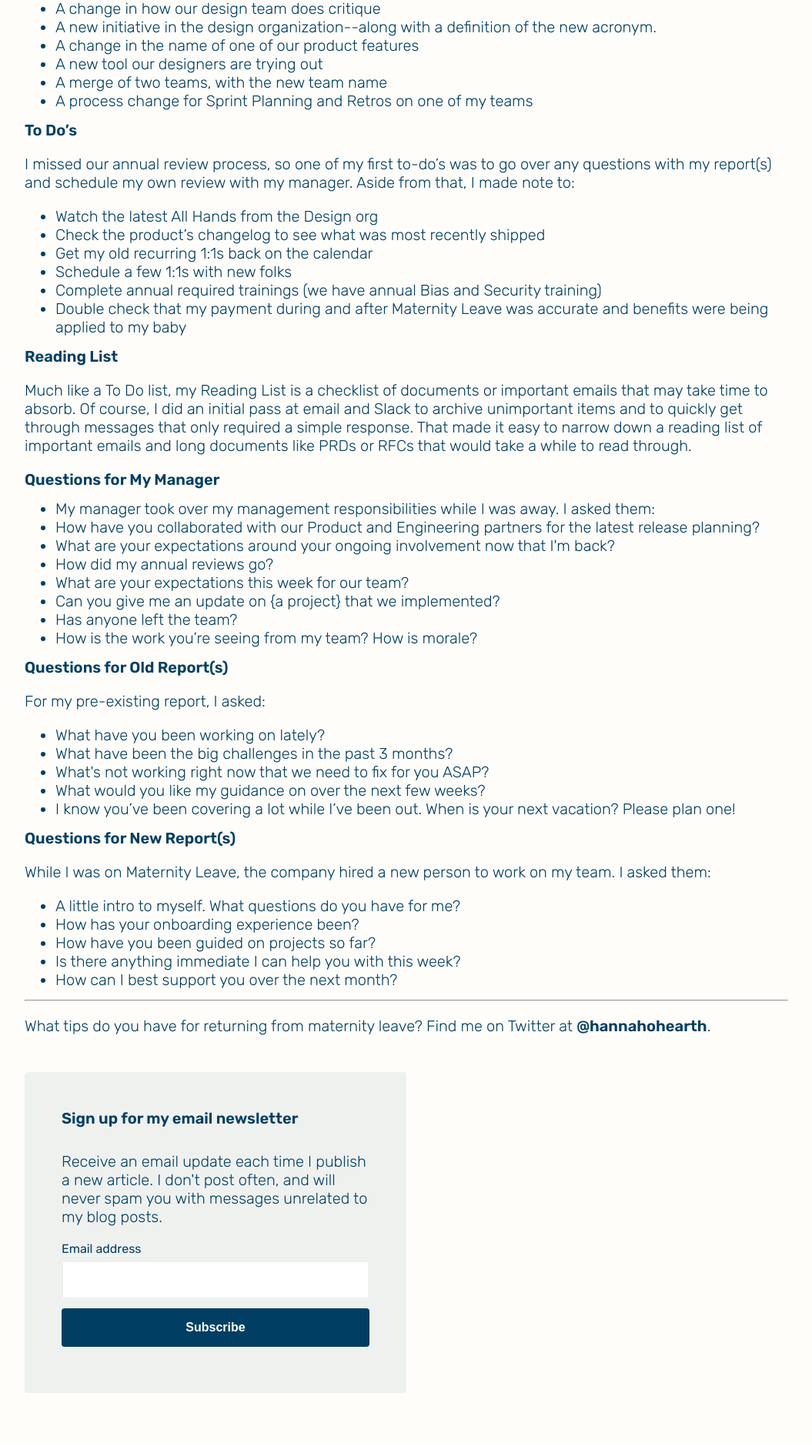
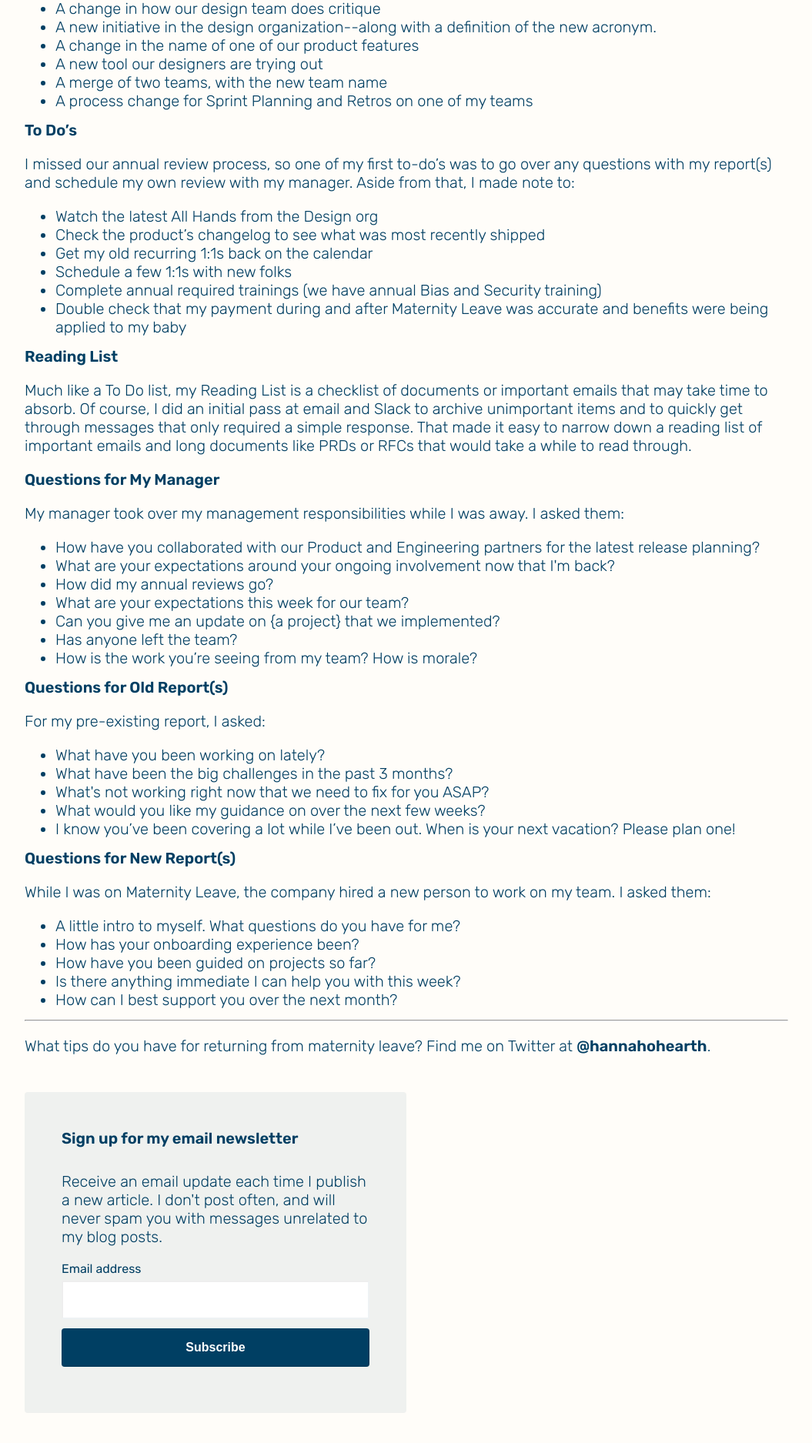
Before and after one commit to hannahhearth/hannahhearth.github.io, a Jekyll site: the page built from _posts/2021-06-08-Returning-to-Work-After-Maternity-Leave.html, in a window 1280 px wide. Shown: the part 1175-3050 px from the top of the page at 77% size, without its empty margins (112-1167 px from the left). Built offline with Jekyll 4.4.1, drawn with Linux system fonts in a browser that asks for light colours; a script that is not in the unit is left out.

Commit message:
fixup ul start

```diff
--- a/_posts/2021-06-08-Returning-to-Work-After-Maternity-Leave.html
+++ b/_posts/2021-06-08-Returning-to-Work-After-Maternity-Leave.html
@@ -70,8 +70,10 @@ a reading list of important emails and long documents like PRDs or RFCs that
 would take a while to read through.</p>
 
 <h2>Questions for My Manager</h2>
+<p>My manager took over my management responsibilities while I was away. I asked
+them:</p>
+
 <ul>
-  <li>My manager took over my management responsibilities while I was away. I asked them:</li>
   <li>How have you collaborated with our Product and Engineering partners for the latest release planning?</li>
   <li>What are your expectations around your ongoing involvement now that I'm back?</li>
   <li>How did my annual reviews go?</li>
```
